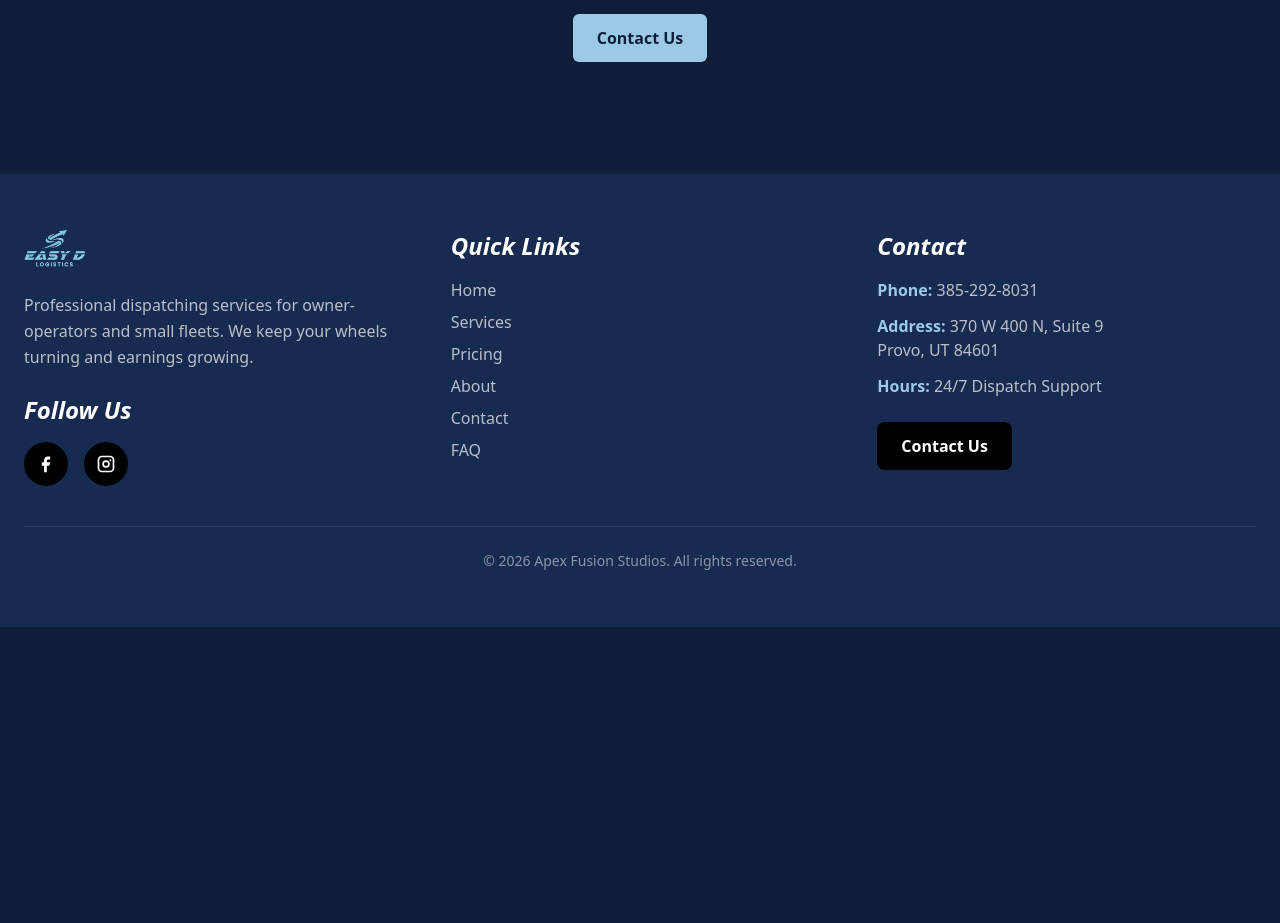
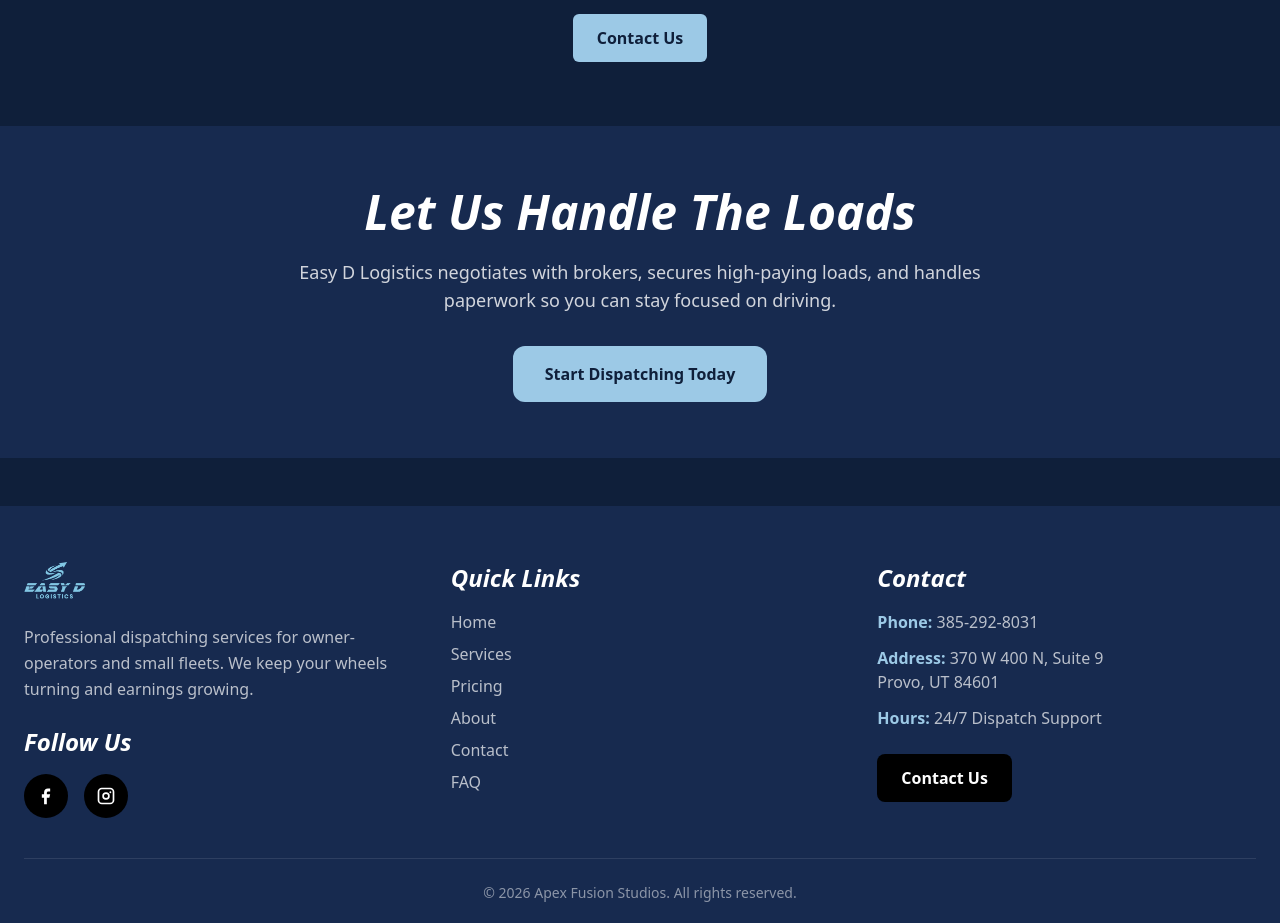
Before and after one commit to alexbritop24/easy-d-logistics, a React (Vite) app: page / in a window 1280 px wide. Shown: the part 2940-3863 px from the top of the page. Before the commit the page ends 3567 px from the top, so only its background shows below. Built offline with nearby package versions, Linux system fonts and the light colour scheme; no server answers.

Commit message:
Add brand-colored CTA strip to homepage

```diff
--- a/src/pages/Home.jsx
+++ b/src/pages/Home.jsx
@@ -9,7 +9,6 @@ import EarningsProjection from "../components/EarningsProjection";
 import Testimonials from "../components/Testimonials";
 
 export default function Home() {
-  // SEO — runs when Home page renders
   useSEO({
     title: "Easy D Logistics | 24/7 Dispatching for Owner-Operators & Fleets",
     description:
@@ -57,6 +56,33 @@ export default function Home() {
           </div>
         </section>
       </Reveal>
+
+      {/* SECOND CTA STRIP (brand colors only) */}
+      <Reveal y={18} delay={0.14}>
+        <section className="bg-[var(--color-primary-softer)] text-white">
+          <div className="max-w-6xl mx-auto px-6 py-12 md:py-14 text-center">
+
+            <h2 className="text-3xl md:text-5xl font-extrabold italic leading-tight">
+              Let Us Handle The Loads
+            </h2>
+
+            <p className="mt-4 text-lg text-white/80 max-w-3xl mx-auto font-medium">
+              Easy D Logistics negotiates with brokers, secures high-paying loads,
+              and handles paperwork so you can stay focused on driving.
+            </p>
+
+            <div className="mt-8">
+              <a
+                href="/contact"
+                className="inline-block px-8 py-4 rounded-xl font-bold bg-[var(--color-accent)] text-[var(--color-primary)] hover:opacity-90 transition"
+              >
+                Start Dispatching Today
+              </a>
+            </div>
+
+          </div>
+        </section>
+      </Reveal>
     </>
   );
 }
```
